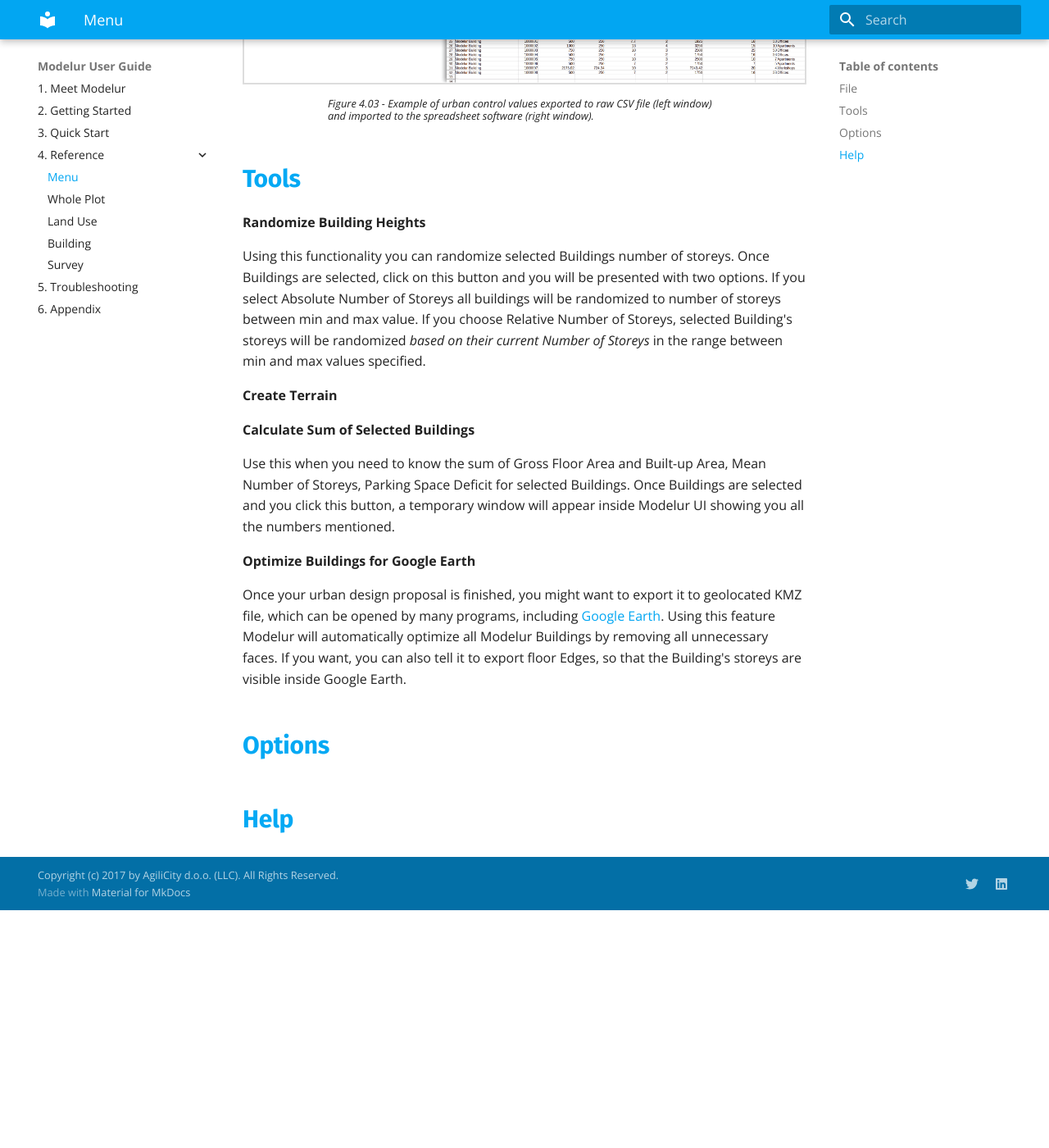
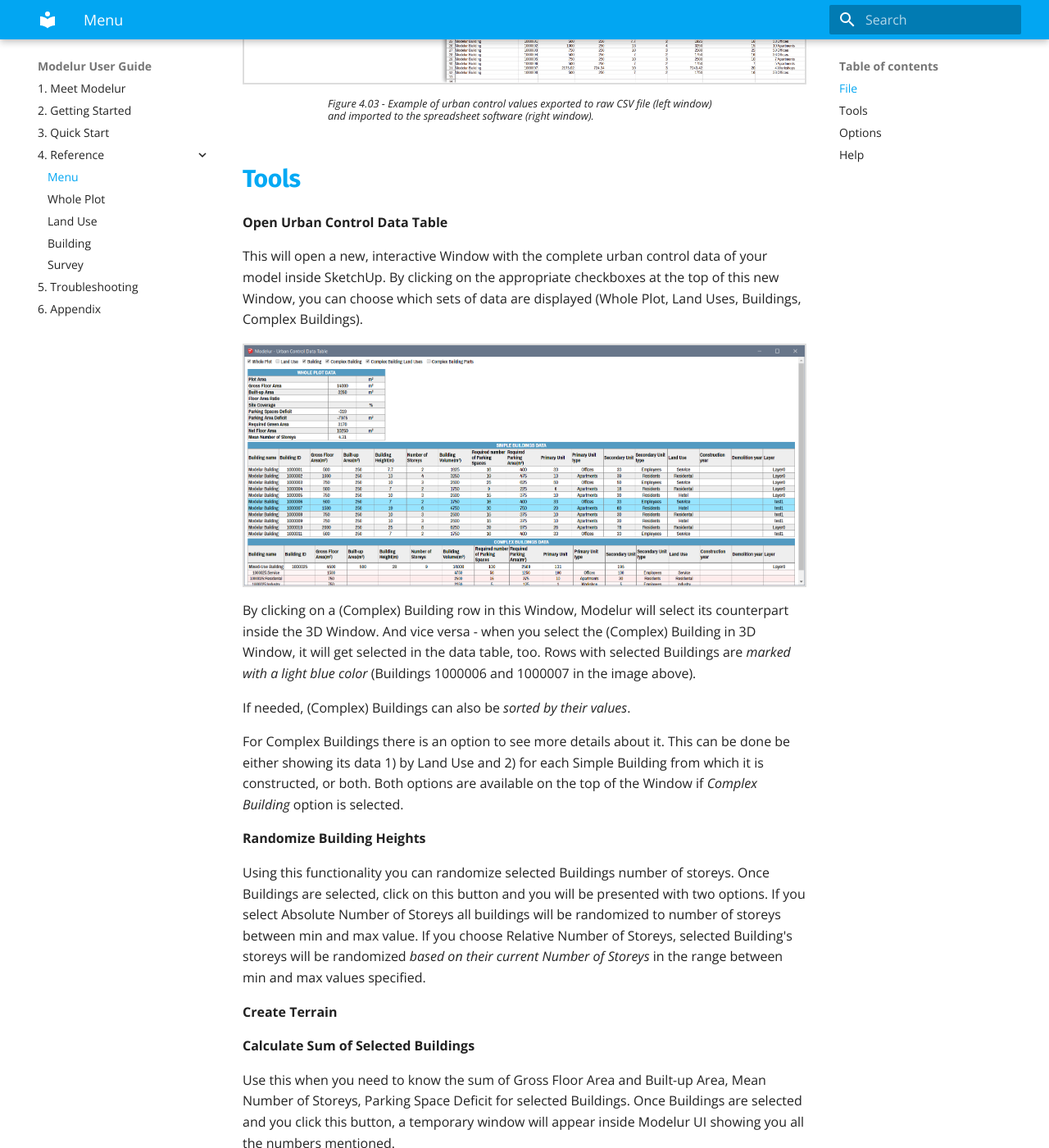
Before and after one commit to Modelur/docs, an MkDocs documentation site: the page built from docs/reference/menu.md, in a window 1280 px wide and 1400 px high, scrolled down 1587 px. Shown: the whole window at 82% size. Built offline with MkDocs 1.6.1 and Material for MkDocs 9.7.7, drawn with Linux system fonts in a browser that asks for light colours; old or Windows-style settings are respelled for this version of MkDocs; before the commit the page ends 2697 px from its top, so only the background shows below that; some of the changed text lies outside the part shown.

Commit message:
Open Urban Control Data Table description added.

```diff
--- a/docs/reference/menu.md
+++ b/docs/reference/menu.md
@@ -14,7 +14,7 @@
 
 This is used to export urban control values (such as Gross Floor Area, FAR, Required number of parking lots, etc.) of currently opened model into CSV file. Before exporting the data, you have an option to choose which values you want to export (Whole Plot, Land Uses, Buildings, Complex Buildings). By default all options are selected for export (Figure 4.02).
 
-Additionally, when you choose to export data for Complex Buildings, you have an option to export more details about it. This can be done be either exporting its data 1) by Land Use and 2) for each Simple Building that constitutes it, or both.
+Additionally, when you choose to export data for Complex Buildings, you have an option to export more details about it. This can be done be either exporting its data 1) by Land Use and 2) for each Simple Building from which it is constructed, or both.
 
 ![Urban indicators export](../img/export_urban_control_indicators.png)
 <figcaption>Figure 4.02 - You can select which data you want to export to CSV file.</figcaption>
@@ -28,6 +28,18 @@
 
 Tools
 -----
+
+**Open Urban Control Data Table**
+
+This will open a new, interactive Window with the complete urban control data of your model inside SketchUp. By clicking on the appropriate checkboxes at the top of this new Window, you can choose which sets of data are displayed (Whole Plot, Land Uses, Buildings, Complex Buildings).
+
+![Urban control data table](../img/interactive_data_table.png)
+
+By clicking on a (Complex) Building row in this Window, Modelur will select its counterpart inside the 3D Window. And vice versa - when you select the (Complex) Building in 3D Window, it will get selected in the data table, too. Rows with selected Buildings are _marked with a light blue color_ (Buildings 1000006 and 1000007 in the image above).
+
+If needed, (Complex) Buildings can also be _sorted by their values_.
+
+For Complex Buildings there is an option to see more details about it. This can be done be either showing its data 1) by Land Use and 2) for each Simple Building from which it is constructed, or both. Both options are available on the top of the Window if _Complex Building_ option is selected.
 
 **Randomize Building Heights**
 
```
Also changed, not shown: docs/img/interactive_data_table.png (added).
